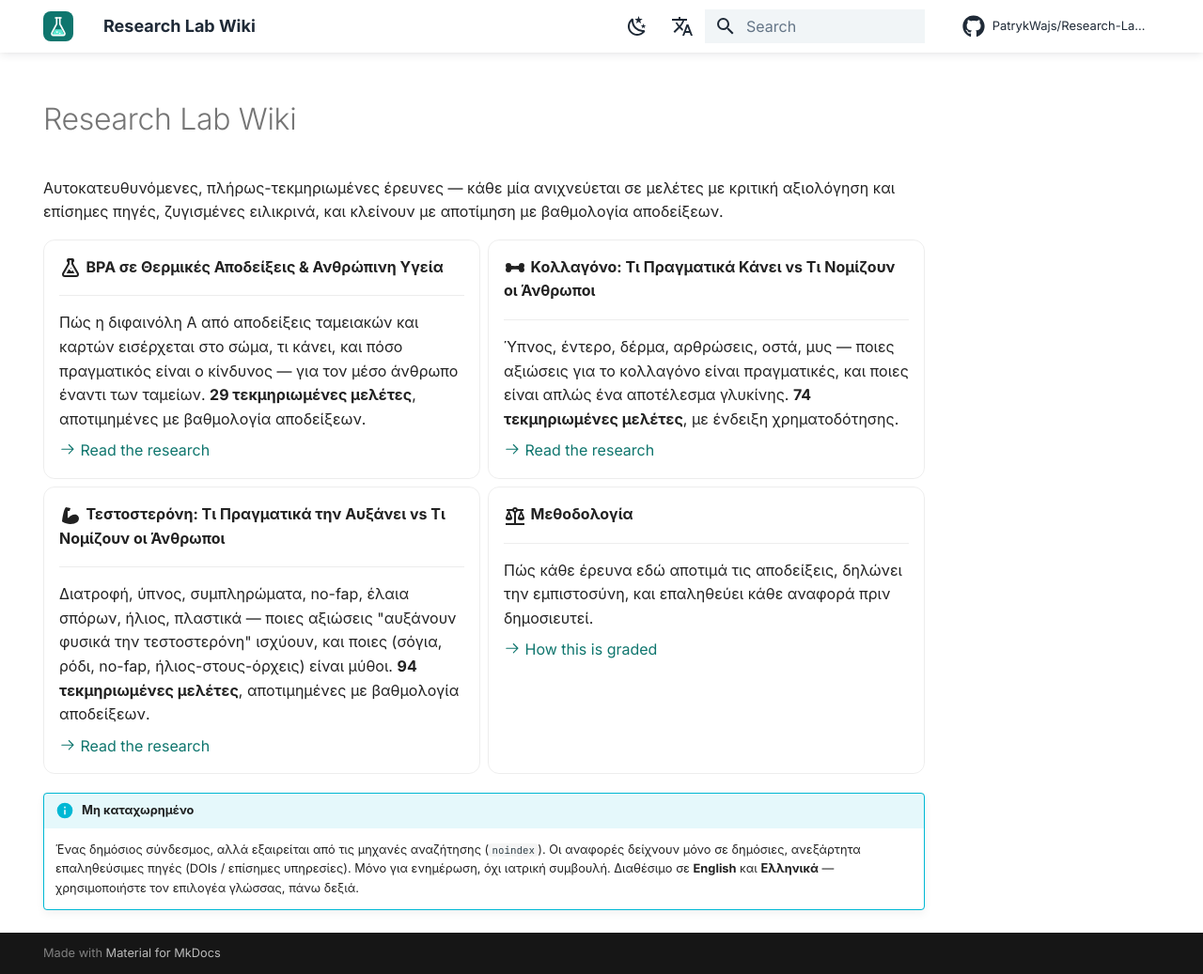
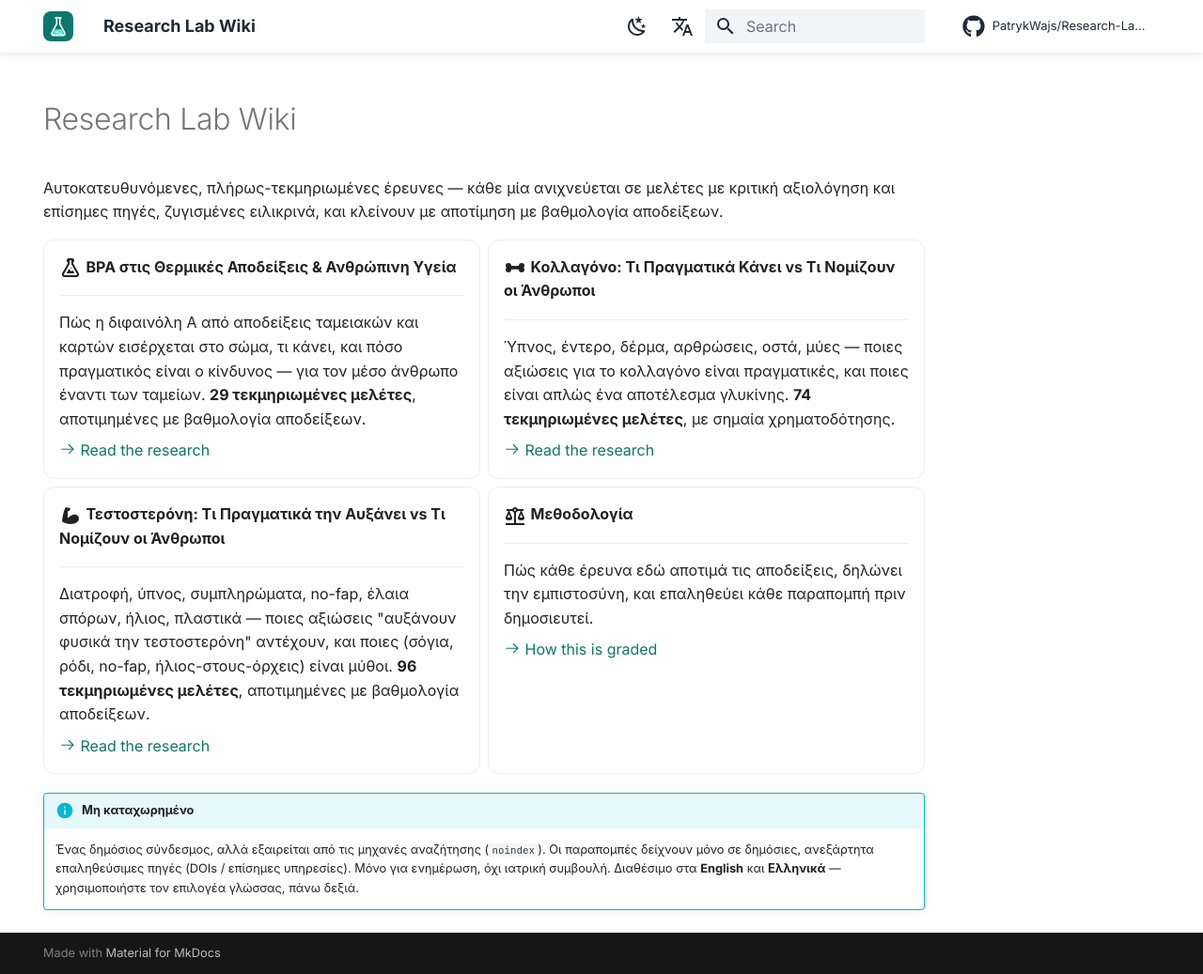
Before and after one commit to PatrykWajs/Research-Lab-Wiki, an MkDocs documentation site: the page built from docs/el/index.md, in a window 1280 px wide and 1037 px high. Shown: the whole window at 94% size. Built offline with MkDocs 1.6.1 and Material for MkDocs 9.7.7, drawn with Linux system fonts in a browser that asks for light colours; comment, search, counter and statistics services are not loaded.

Commit message:
testosterone: sync Greek hub card to 96 studies
Co-Authored-By: Claude Opus 4.8 (1M context) <noreply@anthropic.com>

```diff
--- a/docs/el/index.md
+++ b/docs/el/index.md
@@ -10,7 +10,7 @@ hide:
 
 <div class="grid cards" markdown>
 
--   :material-flask-outline:{ .lg .middle } __BPA σε Θερμικές Αποδείξεις & Ανθρώπινη Υγεία__
+-   :material-flask-outline:{ .lg .middle } __BPA στις Θερμικές Αποδείξεις & Ανθρώπινη Υγεία__
 
     ---
 
@@ -22,7 +22,7 @@ hide:
 
     ---
 
-    Ύπνος, έντερο, δέρμα, αρθρώσεις, οστά, μυς — ποιες αξιώσεις για το κολλαγόνο είναι πραγματικές, και ποιες είναι απλώς ένα αποτέλεσμα γλυκίνης. **74 τεκμηριωμένες μελέτες**, με ένδειξη χρηματοδότησης.
+    Ύπνος, έντερο, δέρμα, αρθρώσεις, οστά, μύες — ποιες αξιώσεις για το κολλαγόνο είναι πραγματικές, και ποιες είναι απλώς ένα αποτέλεσμα γλυκίνης. **74 τεκμηριωμένες μελέτες**, με σημαία χρηματοδότησης.
 
     [:octicons-arrow-right-24: Read the research](kollagono.md)
 
@@ -30,7 +30,7 @@ hide:
 
     ---
 
-    Διατροφή, ύπνος, συμπληρώματα, no-fap, έλαια σπόρων, ήλιος, πλαστικά — ποιες αξιώσεις "αυξάνουν φυσικά την τεστοστερόνη" ισχύουν, και ποιες (σόγια, ρόδι, no-fap, ήλιος-στους-όρχεις) είναι μύθοι. **94 τεκμηριωμένες μελέτες**, αποτιμημένες με βαθμολογία αποδείξεων.
+    Διατροφή, ύπνος, συμπληρώματα, no-fap, έλαια σπόρων, ήλιος, πλαστικά — ποιες αξιώσεις "αυξάνουν φυσικά την τεστοστερόνη" αντέχουν, και ποιες (σόγια, ρόδι, no-fap, ήλιος-στους-όρχεις) είναι μύθοι. **96 τεκμηριωμένες μελέτες**, αποτιμημένες με βαθμολογία αποδείξεων.
 
     [:octicons-arrow-right-24: Read the research](testosteroni.md)
 
@@ -38,11 +38,11 @@ hide:
 
     ---
 
-    Πώς κάθε έρευνα εδώ αποτιμά τις αποδείξεις, δηλώνει την εμπιστοσύνη, και επαληθεύει κάθε αναφορά πριν δημοσιευτεί.
+    Πώς κάθε έρευνα εδώ αποτιμά τις αποδείξεις, δηλώνει την εμπιστοσύνη, και επαληθεύει κάθε παραπομπή πριν δημοσιευτεί.
 
     [:octicons-arrow-right-24: How this is graded](methodologia.md)
 
 </div>
 
 !!! info "Μη καταχωρημένο"
-    Ένας δημόσιος σύνδεσμος, αλλά εξαιρείται από τις μηχανές αναζήτησης (`noindex`). Οι αναφορές δείχνουν μόνο σε δημόσιες, ανεξάρτητα επαληθεύσιμες πηγές (DOIs / επίσημες υπηρεσίες). Μόνο για ενημέρωση, όχι ιατρική συμβουλή. Διαθέσιμο σε **English** και **Ελληνικά** — χρησιμοποιήστε τον επιλογέα γλώσσας, πάνω δεξιά.
+    Ένας δημόσιος σύνδεσμος, αλλά εξαιρείται από τις μηχανές αναζήτησης (`noindex`). Οι παραπομπές δείχνουν μόνο σε δημόσιες, ανεξάρτητα επαληθεύσιμες πηγές (DOIs / επίσημες υπηρεσίες). Μόνο για ενημέρωση, όχι ιατρική συμβουλή. Διαθέσιμο στα **English** και **Ελληνικά** — χρησιμοποιήστε τον επιλογέα γλώσσας, πάνω δεξιά.
```
